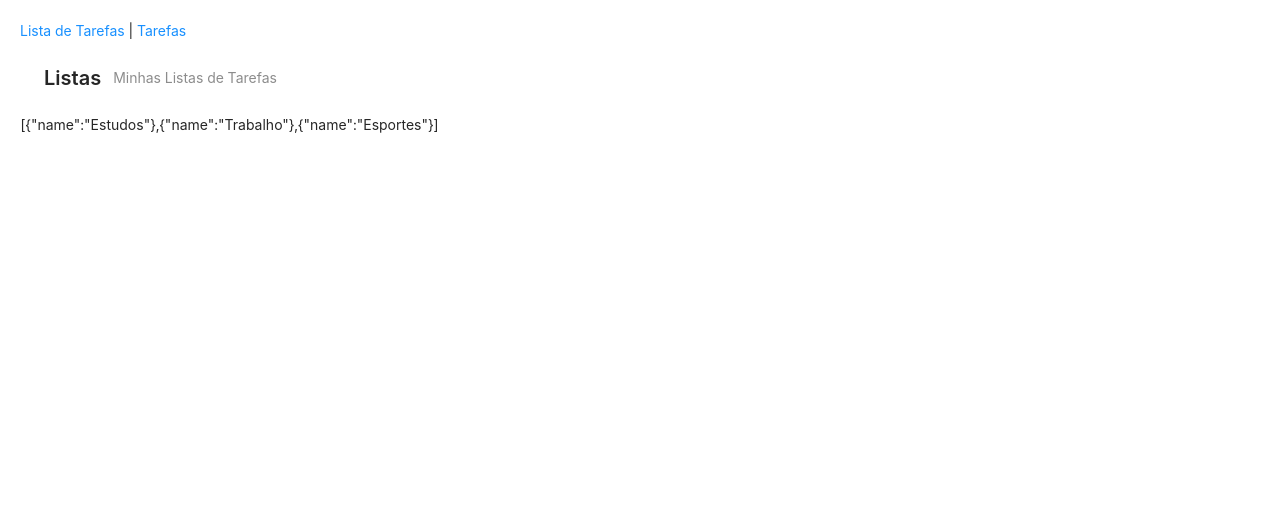
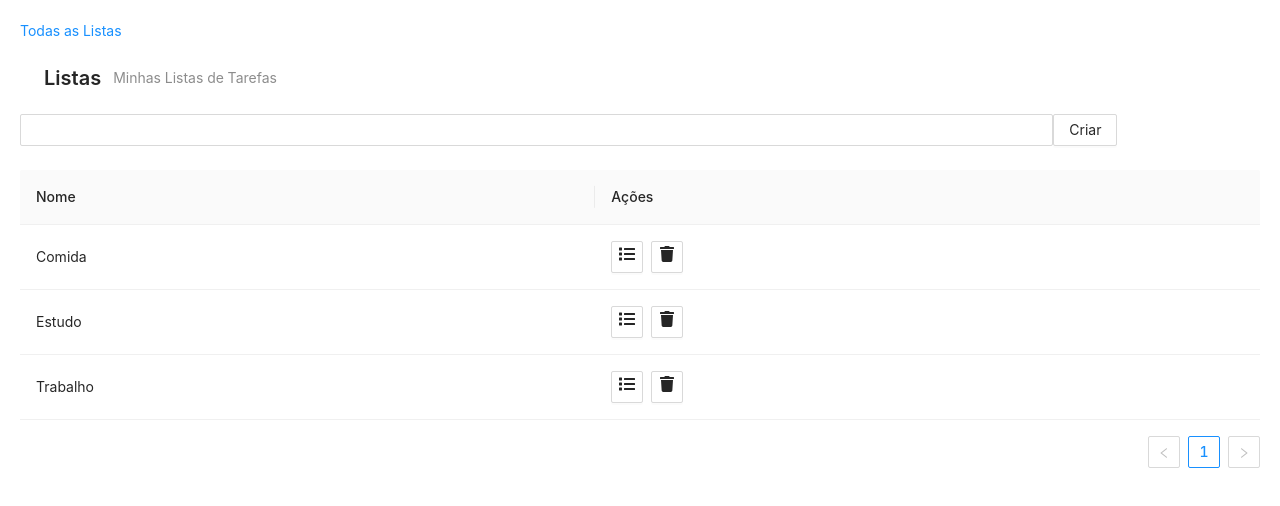
Before and after one commit to esfreitas/React-Squadra-Todo, a React (Create React App) app: page / in a window 1280 px wide. Shown: the top 506 px of the page. Built offline with nearby package versions, Linux system fonts and the light colour scheme; data requests are answered from the project's data file.

Commit message:
Todo ok, conforme finalização na aula 3

```diff
--- a/dbjs/db.json
+++ b/dbjs/db.json
@@ -1,15 +1,78 @@
 {
   "lists": [
-
     {
-      "name": "Estudos"
+      "id": "2021-04-21T17:32:25.996Z",
+      "name": "Comida"
     },
     {
-      "name": "Trabalho"
+      "id": "2021-04-21T17:33:18.347Z",
+      "name": "Estudo"
     },
     {
-      "name": "Esportes"
+      "id": "2021-04-21T17:33:23.800Z",
+      "name": "Trabalho"
     }
-
+  ],
+  "tasks": [
+    {
+      "id": "2021-04-21T17:45:04.324Z",
+      "list_id": "2021-04-21T17:33:18.347Z",
+      "name": "asdasdads",
+      "status": "feito"
+    },
+    {
+      "id": "2021-04-21T17:45:05.371Z",
+      "list_id": "2021-04-21T17:33:18.347Z",
+      "name": "asdasdads",
+      "status": "feito"
+    },
+    {
+      "id": "2021-04-21T17:45:05.892Z",
+      "list_id": "2021-04-21T17:33:18.347Z",
+      "name": "asdasdads",
+      "status": "feito"
+    },
+    {
+      "id": "2021-04-21T17:45:06.355Z",
+      "list_id": "2021-04-21T17:33:18.347Z",
+      "name": "asdasdads",
+      "status": "feito"
+    },
+    {
+      "id": "2021-04-21T17:51:00.324Z",
+      "list_id": "2021-04-21T17:32:25.996Z",
+      "name": "comer frango",
+      "status": "feito"
+    },
+    {
+      "id": "2021-04-21T17:51:05.412Z",
+      "list_id": "2021-04-21T17:32:25.996Z",
+      "name": "comer arroz",
+      "status": "pendente"
+    },
+    {
+      "id": "2021-04-21T17:51:10.659Z",
+      "list_id": "2021-04-21T17:32:25.996Z",
+      "name": "comer feijão",
+      "status": "pendente"
+    },
+    {
+      "id": "2021-04-21T18:38:32.236Z",
+      "list_id": "1",
+      "name": "test",
+      "status": "pendente"
+    },
+    {
+      "id": "2021-04-21T18:39:00.619Z",
+      "list_id": "1",
+      "name": "test",
+      "status": "pendente"
+    },
+    {
+      "id": "2021-04-21T18:39:34.034Z",
+      "list_id": "1",
+      "name": "test",
+      "status": "pendente"
+    }
   ]
 }
--- a/src/App.js
+++ b/src/App.js
@@ -1,4 +1,4 @@
-import "./App.css";
+//import "./App.css";
 import { BrowserRouter as Router, Route, Switch, Link } from "react-router-dom";
 import TaskLists from "./components/TaskLists";
 import Tasks from "./components/Tasks";
@@ -13,7 +13,7 @@ function App() {
   return (
     <Layout.Content style={{padding: 20}}>
       <Router>
-        <Link to="/">Lista de Tarefas</Link> | <Link to="/list/1">Tarefas</Link>
+        <Link to="/">Todas as Listas</Link>
         <Switch>
           <Route exact path="/">
               <TaskLists />
--- a/src/components/TaskLists.js
+++ b/src/components/TaskLists.js
@@ -1,9 +1,13 @@
 import React, {useEffect, useState} from "react";
-import {PageHeader} from "antd";
+import {Form, PageHeader, Input, Button, Row, Col, Table, Space, Popconfirm, message} from "antd";
 import axios from "axios";
+import { FaList, FaTrash } from "react-icons/fa";
+import { useHistory } from 'react-router-dom';
+
 
 const TaskLists = ()=>{
     const [list, setList] = useState([]);
+    const history = useHistory();
 
     async function getLists(){
         const res = await axios.get("http://localhost:3004/lists");
@@ -14,11 +18,61 @@ const TaskLists = ()=>{
         getLists();
     }, [])
 
+    const onFinish = async (values) => {
+        const id = new Date();
+       await axios.post("http://localhost:3004/lists", { id, name: values.lista});
+       getLists();
+    }
+
+    async function onDelete(list_id){
+        const res = await axios.delete(`http://localhost:3004/lists/${list_id}`);
+        if (res.status === 200){
+            message.success(" Lista Deletada com sucesso");
+            getLists();
+        }
+    }
+
+    const columns = [
+         {
+            title: 'Nome',
+            dataIndex: 'name',
+            key:'name'
+        },
+        {
+            title: 'Ações',
+            dataIndex: 'actions',
+            key:'actions',
+            render: (text, record) => {
+                return (
+                <Space>
+                    <Button onClick={() => history.push(`/list/${record.id}`)} icon={<FaList />} />
+                    <Popconfirm title="Confirmar Exclusão da Lista?" onConfirm={() => onDelete(record.id)} okText="Sim" cancelText="Não" cancelText="Cancelar">
+                        <Button icon={<FaTrash />} />
+                    </Popconfirm>
+                </Space>
+                );
+            },
+        }
+    ]
+
+
     return(
         <>
             <PageHeader title="Listas" subTitle="Minhas Listas de Tarefas" />
 
-            {JSON.stringify(list)}
+            <Form onFinish={onFinish}>
+                <Row>
+                    <Col sm={20}>
+                        <Form.Item name="lista" rules={[{required: true, message: "Nome da Lista Obrigatório"}]}>
+                            <Input />
+                        </Form.Item>
+                    </Col>
+                    <Col sm={4}>
+                        <Button htmlType="submit" >Criar</Button>
+                    </Col>
+                </Row>
+            </Form>
+            <Table rowKey="id" dataSource={list} columns={columns} />
         </>
     );
 
--- a/src/components/Tasks.js
+++ b/src/components/Tasks.js
@@ -1,49 +1,68 @@
 import { useEffect, useState } from "react";
 import { FaRegCheckSquare, FaRegSquare } from "react-icons/fa";
-import { useParams } from "react-router-dom";
-
-
+import { useLocation, useParams } from "react-router-dom";
+import axios from 'axios';
+import {Form, Input, Button, Row, Col, Divider } from "antd";
+const endpoint = "http://localhost:3004";
 
 const Tasks = () =>{
 
   const params = useParams();
+  const location = useLocation();
   const [list, setList] = useState([]);
-  const [listFilter, setListFilter] = useState([]);
+  const [lista, setLista] = useState({});
   const [isOnlyPending, setIsOnlyPending] = useState(false);
   const [isEditing, setIsEditing] = useState("");
 
+  async function getTasks(id){
+    const res = await axios.get(`${endpoint}/tasks?list_id=${id}`);
+    if(res.status === 200){
+      setList(res.data);
+    }
+  }
+
+  async function getList(id){
+    const res = await axios.get(`${endpoint}/lists/${id}`);
+    if(res.status === 200){
+      setLista(res.data);
+    }
+  }
+
+
   useEffect(()=>{
       console.log(params);
-  },[params])
+      if (params.id){
+        getTasks(params.id);
+        getList(params.id);
+      }
+  },[location]);
 
-  function adicionar(e) {
-    e.preventDefault();
-    console.log(e.target.task.value);
+  async function onSubmit(values) {
     const task = {
       id:new Date(),
-      name: e.target.task.value,
+      list_id: params.id,
+      name: values.task,
       status: "pendente",
     };
-    setList([...list, task]);
-    setListFilter([...list, task]);
-    document.getElementById("task").value="";
+
+    await axios.post(`${endpoint}/tasks`, task);
+    getTasks(params.id);
   }
 
-  function toggle(item) {
-    const statusToUpdate = item.status ==="pendente" ? "feito" : "pendente";
-    const newList = list.map((t) => {
-      if (t.id === item.id) t.status = statusToUpdate;
-      return t;
-    });
-    setList(newList);
+  async function toggle(item) {
+    item.status = item.status === "pendente" ? "feito" : "pendente";
+    await axios.put(`${endpoint}/tasks/${item.id}`, item)
+    getTasks(params.id);
+
   }
 
-  function filter(){
-
-    const listToFilter = listFilter.filter(item => {
-      return !isOnlyPending ? item.status === "pendente" : true;
-    });
-    setList(listToFilter);
+  async function filter(){
+    let url =`${endpoint}/tasks`;
+    if (!isOnlyPending) {
+      url = url + `?status=pendente`;
+    }
+    const res = await axios.get(url);
+    if (res.status === 200) setList(res.data);
     setIsOnlyPending(!isOnlyPending);
   }
 
@@ -68,17 +87,26 @@ const Tasks = () =>{
 
   return (
     <div className="App">
-     <form onSubmit={adicionar}>
-        <label>
-           <input type="text" name="task" id="task" />
-        </label>
-        <input type="submit" value="Adicionar"/>
-     </form>
+      <h1>{lista && lista.name}</h1>
+      <Divider />
+
+     <Form onFinish={onSubmit}>
+       <Row>
+        <Col sm={20}>
+            <Form.Item name="task">
+              <Input id="task" />
+            </Form.Item>
+          </Col>
+          <Col sm={4}>
+              <Button htmlType="submit">Adicionar</Button>
+          </Col>
+        </Row>
+     </Form>
 
      <div>
-        <a href="#" onClick={filter}>
+        <Button type="link" onClick={filter}>
           {isOnlyPending ? "Todos" : "Pendentes"}
-        </a>
+        </Button>
       </div>
 
      <ul>
```
